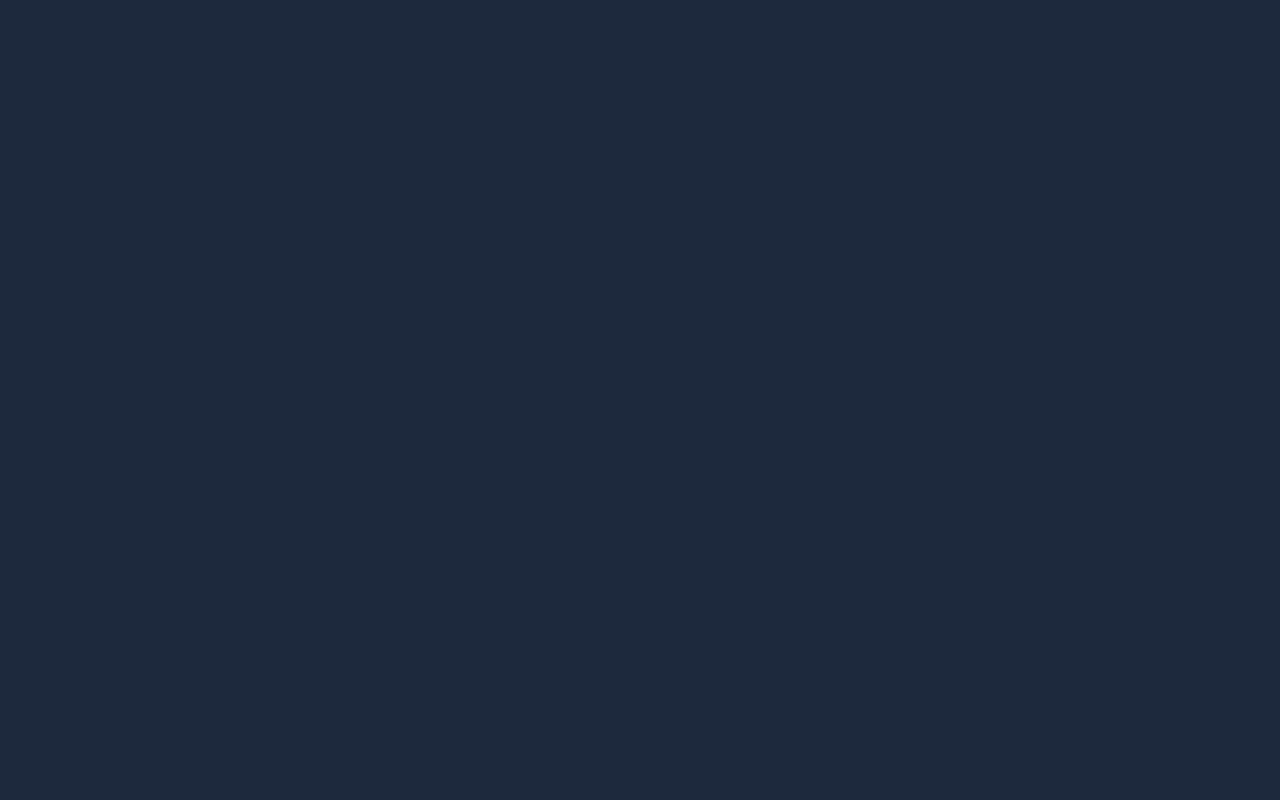
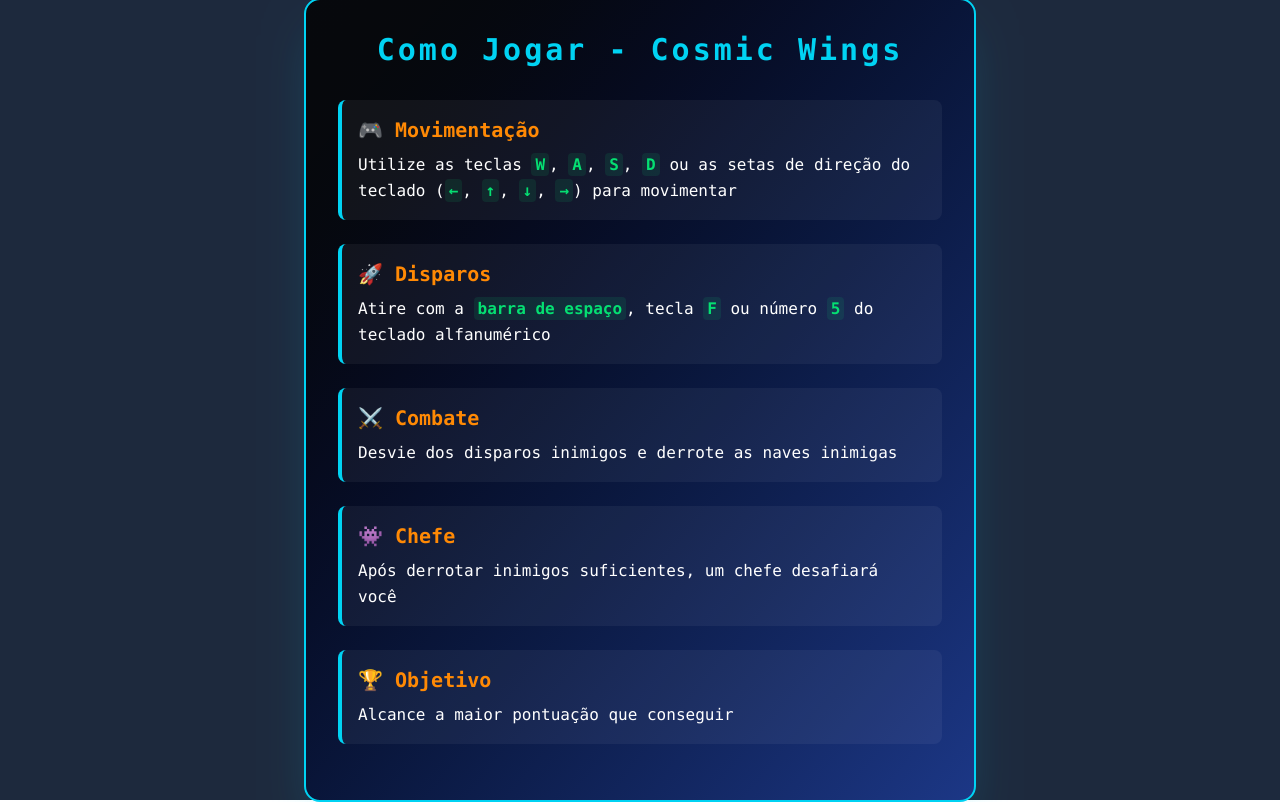
Before and after one commit to Laboratorio-CE/cosmic-wings, a React (Vite) app: page / in a window 1280 px wide. Built offline with nearby package versions, Linux system fonts and the light colour scheme.

Commit message:
feat: Adicionado componente de instruções
Adicionado componente de instruções

```diff
--- a/src/App.tsx
+++ b/src/App.tsx
@@ -1,8 +1,10 @@
+import Instructions from "./components/Instructions";
+
 function App() {
 
   return (
     <div className="bg-slate-800 text-cyan-50 h-screen flex flex-col items-center justify-center">
-
+      <Instructions />
     </div>
   );
 }
--- /dev/null
+++ b/src/components/Instructions.tsx
@@ -0,0 +1,67 @@
+/* eslint-disable @typescript-eslint/no-empty-object-type */
+import React, { Component } from 'react'
+
+type Props = {}
+
+type State = {}
+
+export default class Instructions extends Component<Props, State> {
+  state = {}
+
+  render() {
+    return (
+      <div className="max-w-2xl mx-auto p-8 bg-gradient-to-br from-black/80 to-blue-900/90 border-2 border-cyan-400 rounded-2xl text-white font-mono shadow-2xl shadow-cyan-400/20">
+        <h2 className="text-center text-cyan-400 text-3xl mb-8 font-bold tracking-widest">
+          Como Jogar - Cosmic Wings
+        </h2>
+
+        <div className="mb-6 p-4 bg-white/5 border-l-4 border-cyan-400 rounded-lg transition-all duration-300 hover:bg-white/10 hover:translate-x-2 hover:shadow-lg hover:shadow-cyan-400/20">
+          <h3 className="text-orange-400 text-xl mb-2 font-semibold">
+            🎮 Movimentação
+          </h3>
+          <p className="leading-relaxed">
+            Utilize as teclas <strong className="text-green-400 px-1 py-0.5 bg-green-400/10 rounded">W</strong>, <strong className="text-green-400 px-1 py-0.5 bg-green-400/10 rounded">A</strong>, <strong className="text-green-400 px-1 py-0.5 bg-green-400/10 rounded">S</strong>, <strong className="text-green-400 px-1 py-0.5 bg-green-400/10 rounded">D</strong> ou
+            as setas de direção do teclado (<strong className="text-green-400 px-1 py-0.5 bg-green-400/10 rounded">←</strong>, <strong className="text-green-400 px-1 py-0.5 bg-green-400/10 rounded">↑</strong>, <strong className="text-green-400 px-1 py-0.5 bg-green-400/10 rounded">↓</strong>, <strong className="text-green-400 px-1 py-0.5 bg-green-400/10 rounded">→</strong>) para movimentar
+          </p>
+        </div>
+
+        <div className="mb-6 p-4 bg-white/5 border-l-4 border-cyan-400 rounded-lg transition-all duration-300 hover:bg-white/10 hover:translate-x-2 hover:shadow-lg hover:shadow-cyan-400/20">
+          <h3 className="text-orange-400 text-xl mb-2 font-semibold">
+            🚀 Disparos
+          </h3>
+          <p className="leading-relaxed">
+            Atire com a <strong className="text-green-400 px-1 py-0.5 bg-green-400/10 rounded">barra de espaço</strong>, tecla <strong className="text-green-400 px-1 py-0.5 bg-green-400/10 rounded">F</strong> ou
+            número <strong className="text-green-400 px-1 py-0.5 bg-green-400/10 rounded">5</strong> do teclado alfanumérico
+          </p>
+        </div>
+
+        <div className="mb-6 p-4 bg-white/5 border-l-4 border-cyan-400 rounded-lg transition-all duration-300 hover:bg-white/10 hover:translate-x-2 hover:shadow-lg hover:shadow-cyan-400/20">
+          <h3 className="text-orange-400 text-xl mb-2 font-semibold">
+            ⚔️ Combate
+          </h3>
+          <p className="leading-relaxed">
+            Desvie dos disparos inimigos e derrote as naves inimigas
+          </p>
+        </div>
+
+        <div className="mb-6 p-4 bg-white/5 border-l-4 border-cyan-400 rounded-lg transition-all duration-300 hover:bg-white/10 hover:translate-x-2 hover:shadow-lg hover:shadow-cyan-400/20">
+          <h3 className="text-orange-400 text-xl mb-2 font-semibold">
+            👾 Chefe
+          </h3>
+          <p className="leading-relaxed">
+            Após derrotar inimigos suficientes, um chefe desafiará você
+          </p>
+        </div>
+
+        <div className="mb-6 p-4 bg-white/5 border-l-4 border-cyan-400 rounded-lg transition-all duration-300 hover:bg-white/10 hover:translate-x-2 hover:shadow-lg hover:shadow-cyan-400/20">
+          <h3 className="text-orange-400 text-xl mb-2 font-semibold">
+            🏆 Objetivo
+          </h3>
+          <p className="leading-relaxed">
+            Alcance a maior pontuação que conseguir
+          </p>
+        </div>
+      </div>
+    )
+  }
+}
--- /dev/null
+++ b/src/components/Menu.tsx
@@ -0,0 +1,16 @@
+/* eslint-disable @typescript-eslint/no-empty-object-type */
+import React, { Component } from 'react'
+
+type Props = {}
+
+type State = {}
+
+export default class Menu extends Component<Props, State> {
+  state = {}
+
+  render() {
+    return (
+      <div>Menu</div>
+    )
+  }
+}
--- a/src/styles/main.css
+++ b/src/styles/main.css
@@ -1,8 +1 @@
 @import "tailwindcss";
-
-@keyframes randomMove {
-  0%, 100% { transform: translate(0px, 0px); }
-  25% { transform: translate(10px, -8px); }
-  50% { transform: translate(-6px, 10px); }
-  75% { transform: translate(8px, 5px); }
-}
```
